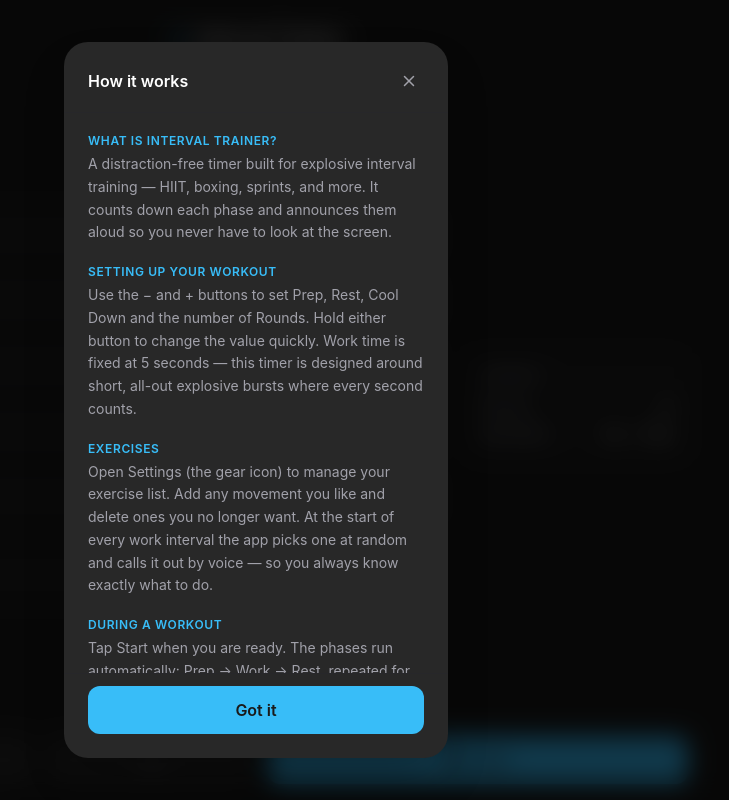
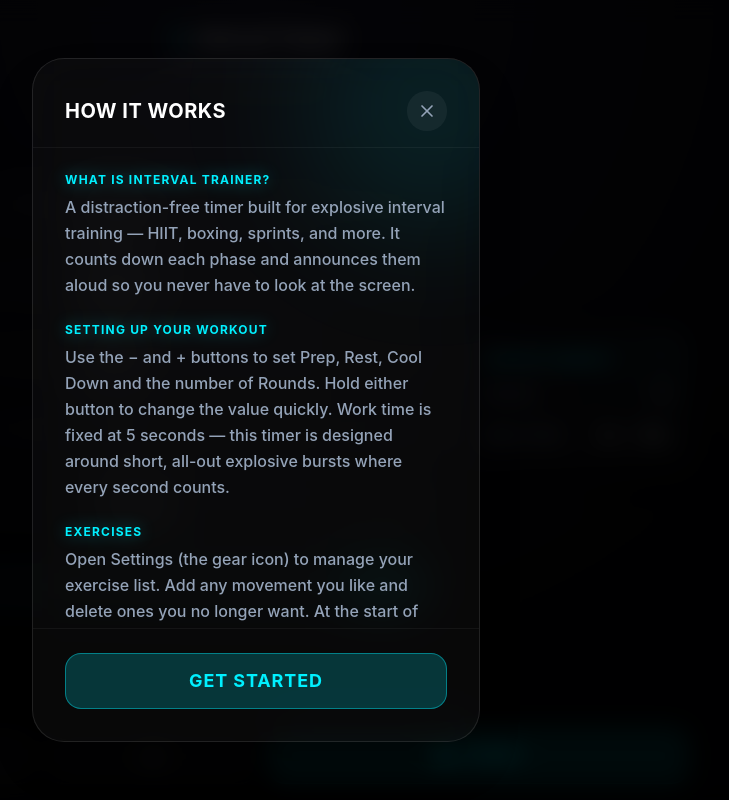
Before and after one commit to smithcle2k/saq, a React (Vite) app: page / in a window 1280 px wide. Shown: the whole page, without its empty margins (384-1113 px from the left). Built offline with nearby package versions, Linux system fonts and the light colour scheme.

Commit message:
UI update

```diff
--- a/App.tsx
+++ b/App.tsx
@@ -126,7 +126,7 @@ function App() {
     && window.matchMedia?.('(prefers-reduced-motion: reduce)').matches;
 
   return (
-    <div className="h-screen w-full bg-surface text-on-surface overflow-hidden flex flex-col font-sans">
+    <div className="h-screen w-full bg-transparent text-on-surface overflow-hidden flex flex-col font-sans relative">
       <AnimatePresence mode="wait">
         {view === 'SETUP' && (
           <motion.div
--- a/components/NumberInput.tsx
+++ b/components/NumberInput.tsx
@@ -102,19 +102,20 @@ export const NumberInput: React.FC<NumberInputProps> = ({
   }, [stopLongPress]);
 
   return (
-    <div className="bg-surface-container rounded-xl overflow-hidden border border-outline-variant">
+    <div className="glass-panel overflow-hidden rounded-2xl group transition-all hover:border-primary/20">
       <div className="flex items-stretch">
         {/* Label */}
-        <div className="bg-surface-container-high px-4 py-3 flex items-center min-w-[90px] border-r border-outline-variant">
-          <span className="text-primary text-sm font-medium">
+        <div className="bg-black/20 px-4 py-4 flex items-center min-w-[90px] border-r border-white/5 transition-colors group-hover:bg-black/30">
+          <span className="text-primary text-sm font-semibold tracking-wider uppercase">
             {label}
           </span>
         </div>
 
         {/* Value */}
-        <div className="flex-1 flex items-center justify-center px-4 py-3">
+        <div className="flex-1 flex items-center justify-center px-4 py-4 relative overflow-hidden">
+          <div className="absolute inset-0 bg-gradient-to-r from-transparent via-primary/5 to-transparent opacity-0 group-hover:opacity-100 transition-opacity"></div>
           {readOnly ? (
-            <span className="text-on-surface font-mono text-lg font-semibold">
+            <span className="text-on-surface font-mono text-xl font-bold tracking-tight relative z-10">
               {localValue}
             </span>
           ) : (
@@ -126,7 +127,7 @@ export const NumberInput: React.FC<NumberInputProps> = ({
               onBlur={handleBlur}
               onFocus={handleFocus}
               onKeyDown={handleKeyDown}
-              className="w-full text-center text-on-surface font-mono text-lg font-semibold bg-transparent outline-none"
+              className="w-full text-center text-on-surface font-mono text-xl font-bold tracking-tight bg-transparent outline-none relative z-10 transition-colors focus:text-primary"
               aria-label={`Enter ${label}`}
             />
           )}
@@ -134,7 +135,7 @@ export const NumberInput: React.FC<NumberInputProps> = ({
 
         {/* Buttons */}
         {!readOnly && (
-          <div className="flex items-stretch border-l border-outline-variant">
+          <div className="flex items-stretch border-l border-white/5">
             <button
               onClick={handleDecrement}
               onMouseDown={() => startLongPress(handleDecrement)}
@@ -142,13 +143,13 @@ export const NumberInput: React.FC<NumberInputProps> = ({
               onMouseLeave={stopLongPress}
               onTouchStart={() => startLongPress(handleDecrement)}
               onTouchEnd={stopLongPress}
-              className="w-12 flex items-center justify-center bg-surface-container-high text-on-surface-variant hover:text-on-surface active:bg-surface-container-highest transition-colors touch-manipulation"
+              className="w-14 flex items-center justify-center bg-black/10 text-on-surface-variant hover:bg-black/30 hover:text-primary active:bg-black/50 transition-all touch-manipulation"
               aria-label={`Decrease ${label}`}
               tabIndex={-1}
             >
-              <Minus size={18} />
+              <Minus size={20} />
             </button>
-            <div className="w-px bg-outline-variant" />
+            <div className="w-px bg-white/5" />
             <button
               onClick={handleIncrement}
               onMouseDown={() => startLongPress(handleIncrement)}
@@ -156,17 +157,17 @@ export const NumberInput: React.FC<NumberInputProps> = ({
               onMouseLeave={stopLongPress}
               onTouchStart={() => startLongPress(handleIncrement)}
               onTouchEnd={stopLongPress}
-              className="w-12 flex items-center justify-center bg-surface-container-high text-on-surface-variant hover:text-on-surface active:bg-surface-container-highest transition-colors touch-manipulation"
+              className="w-14 flex items-center justify-center bg-black/10 text-on-surface-variant hover:bg-black/30 hover:text-primary active:bg-black/50 transition-all touch-manipulation"
               aria-label={`Increase ${label}`}
               tabIndex={-1}
             >
-              <Plus size={18} />
+              <Plus size={20} />
             </button>
           </div>
         )}
 
         {readOnly && (
-          <div className="w-[97px] bg-surface-container-high border-l border-outline-variant" />
+          <div className="w-[113px] bg-black/10 border-l border-white/5" />
         )}
       </div>
     </div>
--- a/components/TimerSetup.tsx
+++ b/components/TimerSetup.tsx
@@ -85,9 +85,10 @@ export const TimerSetup: React.FC<TimerSetupProps> = ({
           />
 
           {/* Total Duration */}
-          <div className="mt-2 bg-surface-container rounded-xl p-4 flex justify-between items-center">
-            <span className="text-sm text-on-surface-variant">Total</span>
-            <span className="text-lg font-mono font-semibold text-primary">
+          <div className="mt-2 glass-panel rounded-2xl p-4 flex justify-between items-center relative overflow-hidden">
+            <div className="absolute inset-0 bg-primary/5 blur-xl"></div>
+            <span className="text-sm text-on-surface-variant relative z-10 font-medium">Total</span>
+            <span className="text-xl font-mono font-bold text-primary relative z-10 text-glow">
               {formatTime(totalDuration)}
             </span>
           </div>
@@ -95,18 +96,19 @@ export const TimerSetup: React.FC<TimerSetupProps> = ({
 
         {/* Desktop Sidebar */}
         <div className="hidden lg:flex lg:flex-col lg:w-56 lg:justify-center">
-          <div className="bg-surface-container rounded-xl p-4">
-            <h3 className="text-xs text-on-surface-variant uppercase mb-3">
-              Summary
+          <div className="glass-panel rounded-2xl p-5 relative overflow-hidden">
+            <div className="absolute -top-10 -right-10 w-24 h-24 bg-primary/10 rounded-full blur-2xl"></div>
+            <h3 className="text-xs text-primary font-bold tracking-wider uppercase mb-4 relative z-10">
+              Session Summary
             </h3>
-            <div className="space-y-2 text-sm text-on-surface">
-              <div className="flex justify-between">
-                <span className="text-on-surface-variant">Rounds</span>
-                <span className="font-mono">{config.rounds}</span>
+            <div className="space-y-3 text-sm text-on-surface relative z-10">
+              <div className="flex justify-between items-center border-b border-white/5 pb-2">
+                <span className="text-on-surface-variant font-medium">Rounds</span>
+                <span className="font-mono font-bold">{config.rounds}</span>
               </div>
-              <div className="flex justify-between">
-                <span className="text-on-surface-variant">Work/Rest</span>
-                <span className="font-mono">{config.workTime}s / {config.restTime}s</span>
+              <div className="flex justify-between items-center">
+                <span className="text-on-surface-variant font-medium">Work / Rest</span>
+                <span className="font-mono font-bold">{config.workTime}s / {config.restTime}s</span>
               </div>
             </div>
           </div>
@@ -114,10 +116,10 @@ export const TimerSetup: React.FC<TimerSetupProps> = ({
       </div>
 
       {/* Bottom Actions */}
-      <div className="mt-6 flex gap-3 pb-safe">
+      <div className="mt-8 flex gap-3 pb-safe">
         <button
           onClick={onOpenSettings}
-          className="flex-1 h-12 bg-surface-container-high rounded-xl flex items-center justify-center text-on-surface-variant hover:text-on-surface active:bg-surface-container-highest transition-colors"
+          className="flex-1 h-14 glass-panel-interactive rounded-2xl flex items-center justify-center text-on-surface-variant hover:text-primary transition-all"
           aria-label="Settings"
         >
           <Settings size={22} />
@@ -125,7 +127,7 @@ export const TimerSetup: React.FC<TimerSetupProps> = ({
 
         <button
           onClick={onOpenStats}
-          className="flex-1 h-12 bg-surface-container-high rounded-xl flex items-center justify-center text-on-surface-variant hover:text-on-surface active:bg-surface-container-highest transition-colors"
+          className="flex-1 h-14 glass-panel-interactive rounded-2xl flex items-center justify-center text-on-surface-variant hover:text-primary transition-all"
           aria-label="Statistics"
         >
           <BarChart2 size={22} />
@@ -133,10 +135,10 @@ export const TimerSetup: React.FC<TimerSetupProps> = ({
 
         <button
           onClick={onStart}
-          className="flex-[2] h-12 bg-primary rounded-xl flex items-center justify-center gap-2 text-surface font-semibold active:opacity-90 transition-opacity"
+          className="flex-[2] h-14 bg-primary/20 border border-primary/40 rounded-2xl flex items-center justify-center gap-2 text-primary hover:bg-primary/30 hover:border-primary/60 hover:shadow-[0_0_20px_rgba(0,240,255,0.4)] active:scale-95 transition-all font-bold tracking-wide"
         >
           <Play size={20} fill="currentColor" />
-          <span>Start</span>
+          <span className="text-lg">START</span>
         </button>
       </div>
     </div>
--- a/components/Tutorial.tsx
+++ b/components/Tutorial.tsx
@@ -38,47 +38,49 @@ export const Tutorial: React.FC<TutorialProps> = ({ onDismiss }) => (
         exit={{ opacity: 0 }}
     >
         {/* Backdrop */}
-        <div className="absolute inset-0 bg-black/70 backdrop-blur-md" onClick={onDismiss} />
+        <div className="absolute inset-0 bg-black/80 backdrop-blur-md" onClick={onDismiss} />
 
         {/* Card */}
         <motion.div
-            className="relative w-full max-w-sm bg-surface-container-high rounded-3xl shadow-2xl overflow-hidden"
+            className="relative w-full max-w-md glass-panel rounded-[2rem] shadow-2xl overflow-hidden border border-white/10"
             initial={{ y: 50, opacity: 0, scale: 0.97 }}
             animate={{ y: 0, opacity: 1, scale: 1 }}
             exit={{ y: 50, opacity: 0, scale: 0.97 }}
             transition={{ type: 'spring', stiffness: 300, damping: 30 }}
         >
+            <div className="absolute top-0 right-0 w-64 h-64 bg-primary/10 rounded-full blur-3xl -mr-20 -mt-20"></div>
+
             {/* Header */}
-            <div className="flex items-center justify-between px-6 pt-6 pb-4 border-b border-outline-variant">
-                <h2 className="text-base font-semibold text-on-surface">How it works</h2>
+            <div className="flex items-center justify-between px-8 pt-8 pb-4 border-b border-white/5 relative z-10">
+                <h2 className="text-xl font-bold tracking-wide text-on-surface">HOW IT WORKS</h2>
                 <button
                     onClick={onDismiss}
-                    className="p-1.5 rounded-full text-on-surface-variant hover:text-on-surface hover:bg-surface-container-highest transition-colors"
+                    className="p-2.5 rounded-full text-on-surface-variant hover:text-primary bg-white/5 hover:bg-white/10 transition-colors"
                     aria-label="Close"
                 >
-                    <X size={18} />
+                    <X size={20} />
                 </button>
             </div>
 
             {/* Sections */}
-            <div className="px-6 py-5 space-y-5 overflow-y-auto max-h-[70vh]">
+            <div className="px-8 py-6 space-y-6 overflow-y-auto max-h-[60vh] relative z-10">
                 {sections.map(({ heading, body }) => (
                     <div key={heading}>
-                        <p className="text-xs font-semibold text-primary uppercase tracking-wider mb-1">
+                        <p className="text-xs font-bold text-primary uppercase tracking-widest mb-1.5 drop-shadow-[0_0_8px_rgba(0,240,255,0.4)]">
                             {heading}
                         </p>
-                        <p className="text-sm text-on-surface-variant leading-relaxed">{body}</p>
+                        <p className="text-base text-on-surface-variant leading-relaxed font-medium">{body}</p>
                     </div>
                 ))}
             </div>
 
             {/* Footer */}
-            <div className="px-6 pb-6 pt-3 border-t border-outline-variant">
+            <div className="px-8 pb-8 pt-6 border-t border-white/5 relative z-10">
                 <button
                     onClick={onDismiss}
-                    className="w-full h-12 bg-primary text-surface font-semibold rounded-xl active:opacity-90 transition-opacity"
+                    className="w-full h-14 bg-primary/20 border border-primary/40 text-primary font-bold tracking-wider text-lg rounded-2xl hover:bg-primary/30 hover:shadow-[0_0_20px_rgba(0,240,255,0.4)] active:scale-95 transition-all"
                 >
-                    Got it
+                    GET STARTED
                 </button>
             </div>
         </motion.div>
--- a/index.html
+++ b/index.html
@@ -3,7 +3,7 @@
   <head>
     <meta charset="UTF-8" />
     <meta name="viewport" content="width=device-width, initial-scale=1.0, viewport-fit=cover" />
-    <meta name="theme-color" content="#1a1a1a" />
+    <meta name="theme-color" content="#030305" />
     <meta name="description" content="Professional interval timer for boxing, HIIT, and workout training" />
 
     <!-- PWA -->
--- a/src/styles/globals.css
+++ b/src/styles/globals.css
@@ -1,43 +1,27 @@
 @import "tailwindcss";
 
-@import url('https://fonts.googleapis.com/css2?family=Inter:wght@400;500;600;700&family=Roboto+Mono:wght@400;500;700&display=swap');
+@import url('https://fonts.googleapis.com/css2?family=Outfit:wght@300;400;500;600;700;800;900&family=Roboto+Mono:wght@400;500;700&display=swap');
 
 @theme {
   /* Surfaces */
-  --color-surface: #1a1a1a;
-  --color-surface-dim: #141414;
-  --color-surface-bright: #252525;
-  --color-surface-container: #1e1e1e;
-  --color-surface-container-high: #282828;
-  --color-surface-container-highest: #333333;
+  --color-surface: #030305;
+  --color-surface-dim: #000000;
+  --color-surface-bright: #0c0c14;
+  --color-surface-container: rgba(255, 255, 255, 0.03);
+  --color-surface-container-high: rgba(255, 255, 255, 0.08);
+  --color-surface-container-highest: rgba(255, 255, 255, 0.12);
 
   /* Primary */
-  --color-primary: #38bdf8;
-
-  /* Phase colors */
-  --color-phase-prep-DEFAULT: #f59e0b;
-  --color-phase-prep-dark: #92400e;
-
-  --color-phase-work-DEFAULT: #22c55e;
-  --color-phase-work-dark: #166534;
-
-  --color-phase-rest-DEFAULT: #ef4444;
-  --color-phase-rest-dark: #991b1b;
-
-  --color-phase-cooldown-DEFAULT: #3b82f6;
-  --color-phase-cooldown-dark: #1e40af;
-
-  --color-phase-finished-DEFAULT: #a855f7;
-  --color-phase-finished-dark: #6b21a8;
+  --color-primary: #00f0ff;
 
   /* Text colors */
   --color-on-surface: #ffffff;
-  --color-on-surface-variant: #a1a1aa;
-  --color-outline: #3f3f46;
-  --color-outline-variant: #27272a;
+  --color-on-surface-variant: #94a3b8;
+  --color-outline: rgba(255, 255, 255, 0.1);
+  --color-outline-variant: rgba(255, 255, 255, 0.05);
 
   /* Typography */
-  --font-family-sans: 'Inter', system-ui, sans-serif;
+  --font-family-sans: 'Outfit', system-ui, sans-serif;
   --font-family-mono: 'Roboto Mono', monospace;
 
   --font-size-timer-huge: 8rem;
@@ -59,6 +43,7 @@
     color: var(--color-on-surface);
     font-family: var(--font-family-sans);
     overscroll-behavior: none;
+    background-image: radial-gradient(circle at 50% 0%, #151525 0%, #030305 70%);
   }
 
   .pb-safe {
@@ -69,38 +54,51 @@
     outline: 2px solid var(--color-primary);
     outline-offset: 2px;
   }
-
-  @media (prefers-reduced-motion: reduce) {
-    *,
-    *::before,
-    *::after {
-      animation-duration: 0.01ms !important;
-      animation-iteration-count: 1 !important;
-      transition-duration: 0.01ms !important;
-    }
-  }
 }
 
 @layer components {
-  /* Phase backgrounds for active timer */
+  .glass-panel {
+    background: rgba(255, 255, 255, 0.03);
+    backdrop-filter: blur(24px);
+    -webkit-backdrop-filter: blur(24px);
+    border: 1px solid rgba(255, 255, 255, 0.05);
+    box-shadow: 0 8px 32px 0 rgba(0, 0, 0, 0.3);
+  }
+
+  .glass-panel-interactive {
+    background: rgba(255, 255, 255, 0.05);
+    backdrop-filter: blur(24px);
+    -webkit-backdrop-filter: blur(24px);
+    border: 1px solid rgba(255, 255, 255, 0.08);
+    transition: all 0.3s cubic-bezier(0.4, 0, 0.2, 1);
+  }
+
+  .glass-panel-interactive:hover {
+    background: rgba(255, 255, 255, 0.08);
+    border-color: rgba(255, 255, 255, 0.15);
+    transform: translateY(-2px);
+    box-shadow: 0 12px 40px 0 rgba(0, 0, 0, 0.4), 0 0 20px rgba(0, 240, 255, 0.1);
+  }
+
+  /* Phase backgrounds for active timer - Rich, vibrant mesh gradients */
   .phase-gradient-prep {
-    background: linear-gradient(180deg, #f59e0b 0%, #92400e 100%);
+    background: linear-gradient(135deg, #f59e0b 0%, #ea580c 50%, #9a3412 100%);
   }
 
   .phase-gradient-work {
-    background: linear-gradient(180deg, #22c55e 0%, #166534 100%);
+    background: linear-gradient(135deg, #22c55e 0%, #10b981 50%, #047857 100%);
   }
 
   .phase-gradient-rest {
-    background: linear-gradient(180deg, #ef4444 0%, #991b1b 100%);
+    background: linear-gradient(135deg, #ef4444 0%, #e11d48 50%, #be123c 100%);
   }
 
   .phase-gradient-cooldown {
-    background: linear-gradient(180deg, #3b82f6 0%, #1e40af 100%);
+    background: linear-gradient(135deg, #3b82f6 0%, #4f46e5 50%, #312e81 100%);
   }
 
   .phase-gradient-finished {
-    background: linear-gradient(180deg, #a855f7 0%, #6b21a8 100%);
+    background: linear-gradient(135deg, #a855f7 0%, #d946ef 50%, #701a75 100%);
   }
 }
 
@@ -108,4 +106,7 @@
   .touch-manipulation {
     touch-action: manipulation;
   }
+  .text-glow {
+    text-shadow: 0 0 20px currentColor, 0 0 40px currentColor;
+  }
 }
--- a/tailwind.config.js
+++ b/tailwind.config.js
@@ -8,49 +8,49 @@ export default {
     extend: {
       colors: {
         surface: {
-          DEFAULT: '#1a1a1a',
-          dim: '#141414',
-          bright: '#252525',
-          container: '#1e1e1e',
-          'container-high': '#282828',
-          'container-highest': '#333333',
+          DEFAULT: '#030305',
+          dim: '#000000',
+          bright: '#0c0c14',
+          container: 'rgba(255, 255, 255, 0.03)',
+          'container-high': 'rgba(255, 255, 255, 0.08)',
+          'container-highest': 'rgba(255, 255, 255, 0.12)',
         },
         primary: {
-          DEFAULT: '#38bdf8',
+          DEFAULT: '#00f0ff',
         },
         phase: {
           prep: {
-            DEFAULT: '#f59e0b',
-            dark: '#92400e',
+            DEFAULT: '#ea580c',
+            dark: '#9a3412',
           },
           work: {
-            DEFAULT: '#22c55e',
-            dark: '#166534',
+            DEFAULT: '#10b981',
+            dark: '#047857',
           },
           rest: {
-            DEFAULT: '#ef4444',
-            dark: '#991b1b',
+            DEFAULT: '#e11d48',
+            dark: '#be123c',
           },
           cooldown: {
-            DEFAULT: '#3b82f6',
-            dark: '#1e40af',
+            DEFAULT: '#4f46e5',
+            dark: '#312e81',
           },
           finished: {
-            DEFAULT: '#a855f7',
-            dark: '#6b21a8',
+            DEFAULT: '#d946ef',
+            dark: '#701a75',
           },
         },
         'on-surface': '#ffffff',
-        'on-surface-variant': '#a1a1aa',
-        'outline': '#3f3f46',
-        'outline-variant': '#27272a',
+        'on-surface-variant': '#94a3b8',
+        'outline': 'rgba(255, 255, 255, 0.1)',
+        'outline-variant': 'rgba(255, 255, 255, 0.05)',
       },
       fontSize: {
         'timer-huge': ['8rem', { lineHeight: '1', fontWeight: '700' }],
         'timer-large': ['6rem', { lineHeight: '1', fontWeight: '700' }],
       },
       fontFamily: {
-        sans: ['Inter', 'system-ui', 'sans-serif'],
+        sans: ['Outfit', 'system-ui', 'sans-serif'],
         mono: ['Roboto Mono', 'monospace'],
       },
     },
```
Also changed, not shown: components/ActiveTimer.tsx (+12 -14 lines), components/Settings.tsx (+25 -25 lines), components/Statistics.tsx (+38 -37 lines).
